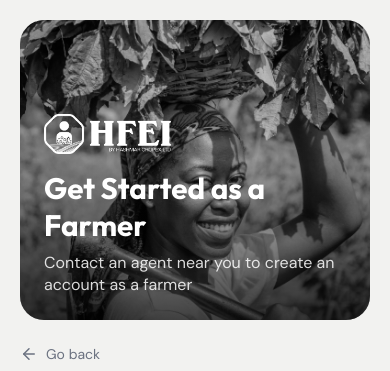
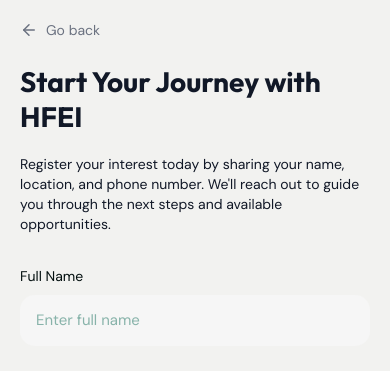
Before and after one commit to fisayoariyo/hashp, a React (Vite) app: page /farmer/get-started in a window 390 px wide. Shown: the top 371 px of the page. Built offline with nearby package versions, Linux system fonts and the light colour scheme; no server answers.

Commit message:
Remove mobile hero from farmer get started so page starts at journey form

```diff
--- a/src/pages/farmer/FarmerGetStarted.jsx
+++ b/src/pages/farmer/FarmerGetStarted.jsx
@@ -87,10 +87,7 @@ function DesktopFarmerGetStarted() {
 
 function MobileFarmerGetStarted() {
   return (
-    <div className="flex min-h-dvh flex-col overflow-y-auto bg-brand-bg-page md:hidden">
-      <FarmerHeroPanel className="mx-5 mt-5 aspect-[4/5] max-h-[300px] shrink-0 rounded-3xl" />
-
-      <div className="flex flex-col px-5 pb-[max(2rem,env(safe-area-inset-bottom))] pt-6">
+    <div className="flex min-h-dvh flex-col overflow-y-auto bg-brand-bg-page px-5 pb-[max(2rem,env(safe-area-inset-bottom))] pt-5 md:hidden">
       <GoBackHomeButton />
       <h1 className="auth-title text-left">{COPY.title}</h1>
       <p className="auth-subtitle mb-0 mt-3 max-w-none text-left text-brand-text-primary">
@@ -106,7 +103,6 @@ function MobileFarmerGetStarted() {
         />
       </div>
     </div>
-    </div>
   );
 }
 
```
Lines whose indentation alone changed are shown as unchanged.
